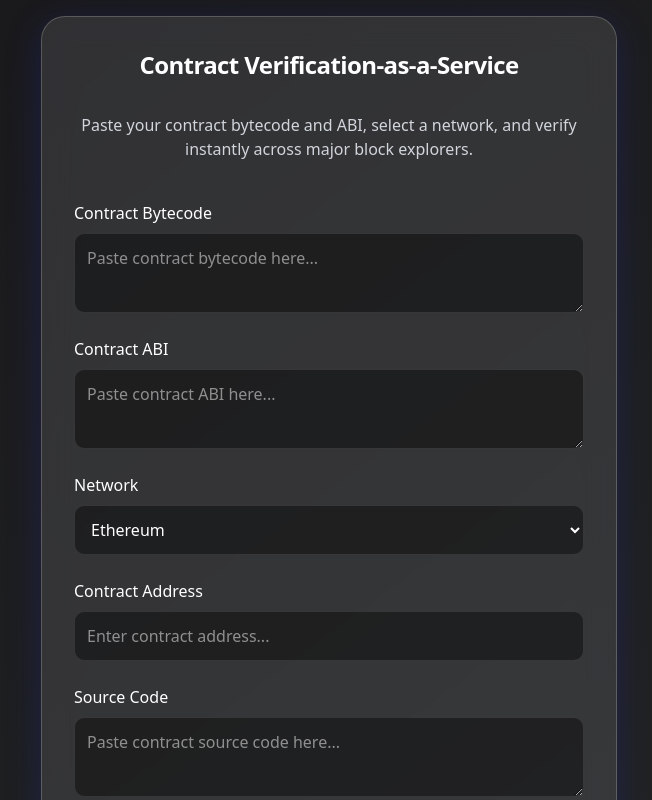
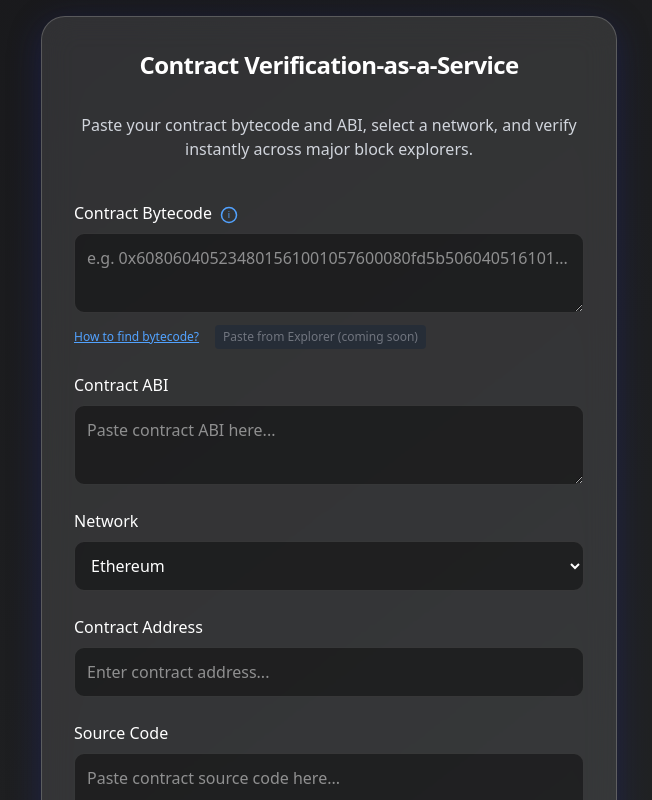
Before and after one commit to Elishaokon13/DAY6, a Next.js app: page / in a window 1280 px wide. Shown: the top 800 px of the page, without its empty margins (311-963 px from the left). Built offline with nearby package versions, Linux system fonts and the light colour scheme.

Commit message:
Modified src/app/page.tsx

```diff
--- a/src/app/page.tsx
+++ b/src/app/page.tsx
@@ -91,15 +91,43 @@ export default function Home() {
       >
         <h1 className="text-2xl font-bold text-white text-center mb-2 tracking-tight">Contract Verification-as-a-Service</h1>
         <p className="text-center text-gray-300 mb-4">Paste your contract bytecode and ABI, select a network, and verify instantly across major block explorers.</p>
-        <label className="flex flex-col gap-2">
-          <span className="text-white font-medium">Contract Bytecode</span>
+        <label className="flex flex-col gap-2 relative">
+          <span className="text-white font-medium flex items-center gap-2">
+            Contract Bytecode
+            {/* Info icon with tooltip */}
+            <span className="relative group cursor-pointer">
+              <svg width="18" height="18" fill="none" viewBox="0 0 24 24" className="inline-block text-blue-400"><circle cx="12" cy="12" r="10" stroke="currentColor" strokeWidth="2" fill="none"/><text x="12" y="16" textAnchor="middle" fontSize="12" fill="currentColor">i</text></svg>
+              <span className="absolute left-1/2 z-20 -translate-x-1/2 mt-2 w-64 rounded bg-gray-900 text-white text-xs px-3 py-2 opacity-0 group-hover:opacity-100 transition pointer-events-none shadow-xl">
+                <b>Contract Bytecode</b> is the compiled version of your smart contract, usually starting with <code>0x</code>.<br/><br/>
+                You can get it from your contract&apos;s deployment transaction or from block explorers like Etherscan.<br/><br/>
+                <b>Tip:</b> If you have the contract address, you can find the bytecode on Etherscan under the contract&apos;s Code tab.
+              </span>
+            </span>
+          </span>
           <textarea
             className="rounded-lg p-3 bg-black/40 text-white border border-white/10 focus:ring-2 focus:ring-blue-500 resize-y min-h-[80px]"
-            placeholder="Paste contract bytecode here..."
+            placeholder="e.g. 0x608060405234801561001057600080fd5b506040516101..."
             value={bytecode}
             onChange={e => setBytecode(e.target.value)}
             required
           />
+          <div className="flex items-center gap-2 mt-1">
+            <a
+              href="https://docs.etherscan.io/tutorials/how-to-get-contract-bytecode"
+              target="_blank"
+              rel="noopener noreferrer"
+              className="text-xs text-blue-400 underline hover:text-blue-300"
+            >
+              How to find bytecode?
+            </a>
+            <button
+              type="button"
+              className="text-xs text-gray-400 bg-gray-800 rounded px-2 py-1 ml-2 cursor-not-allowed opacity-60"
+              disabled
+            >
+              Paste from Explorer (coming soon)
+            </button>
+          </div>
         </label>
         <label className="flex flex-col gap-2">
           <span className="text-white font-medium">Contract ABI</span>
```
